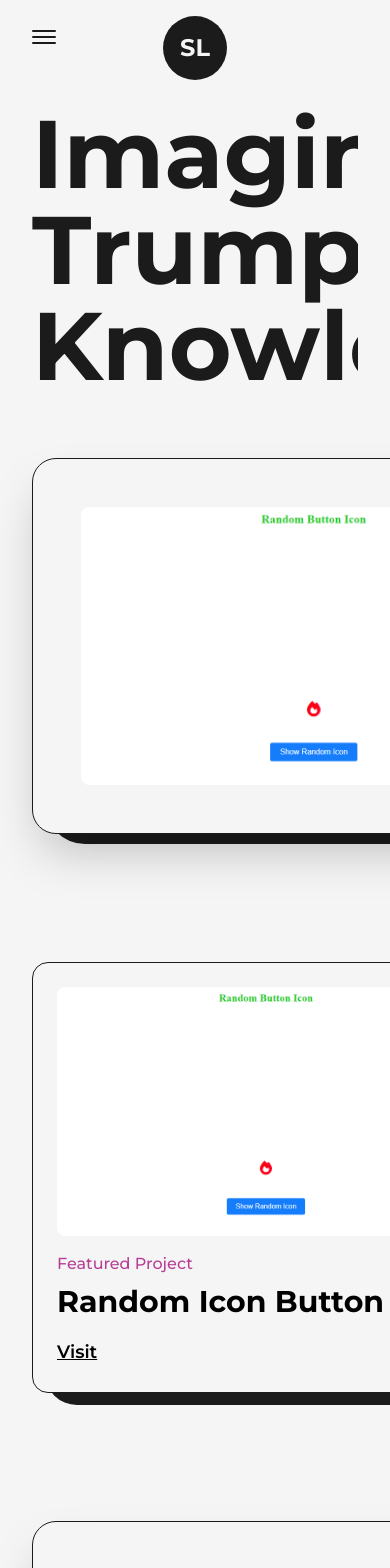
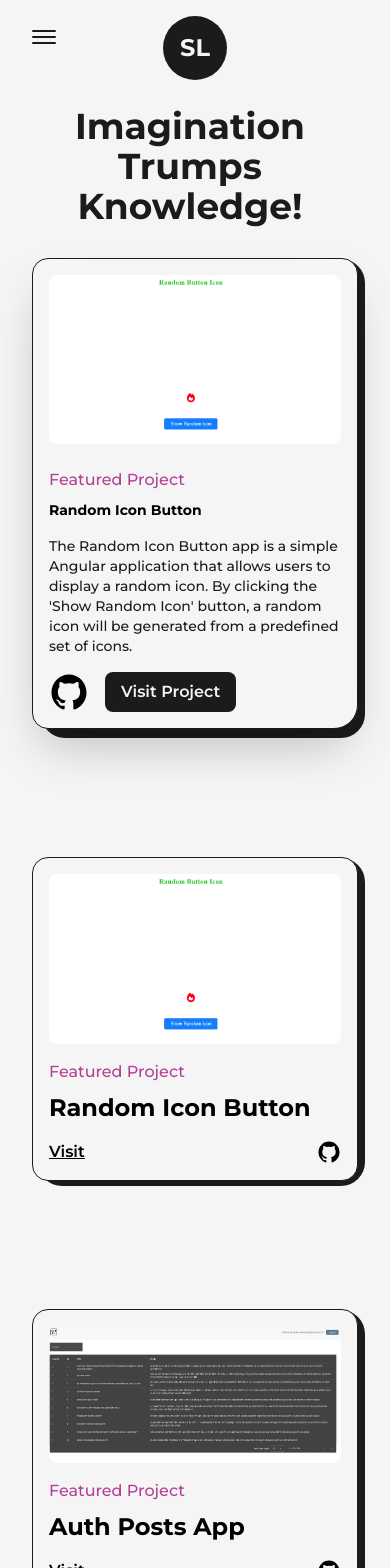
Before and after one commit to SvetlanaLevkovskaya/nextjs-portfolio, a Next.js app: page /projects in a window 390 px wide. Shown: the top 1568 px of the page. Built offline with nearby package versions, Linux system fonts and the light colour scheme.

Commit message:
feat: add responsiveness to projects page

```diff
--- a/src/pages/projects.js
+++ b/src/pages/projects.js
@@ -19,12 +19,13 @@
   return (
     <article className="w-full flex items-center justify-between rounded-3xl rounded-br-2xl border border-solid
     border-dark bg-light shadow-2xl p-12 relative dark:bg-dark dark:border-light
+    lg:flex-col lg:p-8 xs:rounded-2xl xs:rounded-br-3xl xs:p-4
     ">
       <div className="absolute top-0 -right-3 -z-10 w-[100%] h-[103%] rounded-[2.5rem] rounded-br-3xl bg-dark
-      dark:bg-light
+      dark:bg-light xs:-right-2 xs:w-full sm:h-[102%] xs:rounded-[1.5rem]
       " />
       <Link href={link} target="_blank"
-            className="w-1/2 cursor-pointer overflow-hidden rounded-lg"
+            className="w-1/2 cursor-pointer overflow-hidden rounded-lg lg:w-full"
       >
         <FramerImage src={img} alt={title} className="w-full h-auto"
                      whileHover={{scale: 1.05}}
@@ -36,16 +37,16 @@
         />
       </Link>
 
-      <div className="w-1/2 flex flex-col items-start justify-between pl-6">
-        <span className="text-primary font-medium text-x1 dark:text-primaryDark">{type}</span>
+      <div className="w-1/2 flex flex-col items-start justify-between pl-6 lg:w-full lg:pl-0 lg:pt-6">
+        <span className="text-primary font-medium text-x1 dark:text-primaryDark xs:text-base">{type}</span>
         <Link href={link} target="_blank" className="hover:underline underline-offset-2">
-          <h2 className="my-2 w-full text-left text-4xl font-bold dark:text-light">{title}</h2>
+          <h2 className="my-2 w-full text-left text-4xl font-bold dark:text-light sm:text-sm">{title}</h2>
         </Link>
-        <p className="my-2 font-medium text-dark dark:text-light">{summary}</p>
+        <p className="my-2 font-medium text-dark dark:text-light sm:text-sm">{summary}</p>
         <div className="mt-2 flex items-center">
           <Link href={github} target="_blank" className="w-10"><GithubIcon /></Link>
           <Link href={link} target="_blank" className="ml-4 rounded-lg bg-dark text-light p-2 px-6 text-lg font-semibold
-          dark:bg-light dark:text-dark
+          dark:bg-light dark:text-dark sm:px-4 sm:text-base
           ">
             Visit Project</Link>
         </div>
@@ -58,10 +59,10 @@
 const Project = ({title, type, img, link, github}) => {
   return (
     <article className="w-full flex flex-col items-center justify-center rounded-2xl
-    border border-solid border-dark bg-light p-6 relative dark:bg-dark dark:border-light
+    border border-solid border-dark bg-light p-6 relative dark:bg-dark dark:border-light xs:p-4
     ">
       <div className="absolute top-0 -right-3 -z-10 w-[100%] h-[103%] rounded-[2rem] rounded-br-3xl bg-dark
-      dark:bg-light
+      dark:bg-light md:-right-2 md:w-[101%] xs:h-[102%] xs:rounded-[1.5rem]
       " />
       <Link href={link} target="_blank"
             className="w-full cursor-pointer overflow-hidden rounded-lg"
@@ -73,15 +74,15 @@
       </Link>
 
       <div className="w-full flex flex-col items-start justify-between mt-4">
-        <span className="text-primary font-medium text-x1 dark:text-primaryDark">{type}</span>
+        <span className="text-primary font-medium text-x1 dark:text-primaryDark lg:text-lg md:text-base">{type}</span>
         <Link href={link} target="_blank" className="hover:underline underline-offset-2">
-          <h2 className="my-2 w-full text-left text-3xl font-bold">{title}</h2>
+          <h2 className="my-2 w-full text-left text-3xl font-bold lg:text-2xl">{title}</h2>
         </Link>
 
         <div className="w-full mt-2 flex items-center justify-between">
-          <Link href={link} target="_blank" className="text-lg font-semibold underline
+          <Link href={link} target="_blank" className="text-lg font-semibold underline md:text-base
           ">Visit</Link>
-          <Link href={github} target="_blank" className="w-8"><GithubIcon /></Link>
+          <Link href={github} target="_blank" className="w-8 md:w-6"><GithubIcon /></Link>
 
         </div>
       </div>
@@ -98,8 +99,8 @@
       </Head>
       <main className="w-full flex flex-col items-center justify-center mb-16 overflow-hidden dark:text-light">
         <Layout className="pt-16">
-          <AnimatedText text="Imagination Trumps Knowledge!" className="text-6xl mb-16" />
-          <div className="grid grid-cols-12 gap-24 gap-y-32">
+          <AnimatedText text="Imagination Trumps Knowledge!" className="mb-16 lg:text-7xl sm:mb-8 sm:!text-4xl" />
+          <div className="grid grid-cols-12 gap-24 gap-y-32 xl:gap-x-16 lg:gap-x-8 md:gap-x-4 sm:gap-x-0">
             <div className="col-span-12">
               <FeaturedProject
                 title="Random Icon Button"
@@ -114,7 +115,7 @@
 
             </div>
 
-            <div className="col-span-6">
+            <div className="col-span-6 sm:col-span-12">
               <Project
                 title="Random Icon Button"
                 img={randomButton}
@@ -124,7 +125,7 @@
               />
             </div>
 
-            <div className="col-span-6">
+            <div className="col-span-6 sm:col-span-12">
               <Project
                 title="Auth Posts App"
                 img={authPosts}
@@ -148,7 +149,7 @@
               />
             </div>
 
-            <div className="col-span-6">
+            <div className="col-span-6 sm:col-span-12">
               <Project
                 title="E-commerce App"
                 img={ecommerce}
@@ -158,7 +159,7 @@
               />
             </div>
 
-            <div className="col-span-6">
+            <div className="col-span-6 sm:col-span-12">
               <Project
                 title="Loft-House"
                 img={lofthouse}
```
